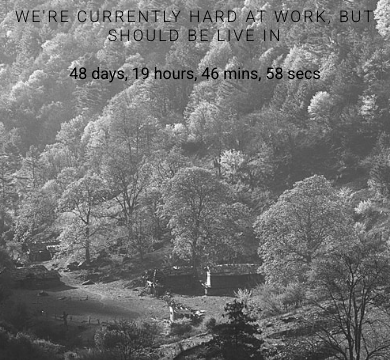
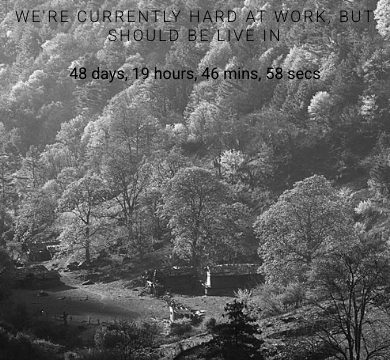
Before and after one commit to qandabats/qandabats.github.io, a plain HTML site: page index.html in a window 390 px wide. Shown: the part 484-844 px from the top of the page. Drawn offline with Linux system fonts and the light colour scheme.

Commit message:
Add a background overlay

```diff
--- a/index.html
+++ b/index.html
@@ -20,6 +20,7 @@
   <script src="countdown.js"></script>
 </head>
 <body>
+  <div class="bg-overlay">
     <div class="content">
       <img class="logo" src="Logo.png">
       <h1> Site Under Construction </h1>
@@ -27,5 +28,6 @@
       <br>
       <div id="countbox1"></div>
   </div>
+</div>
 </body>
 </html>
--- a/main.css
+++ b/main.css
@@ -11,13 +11,19 @@ body {
   background-position: right;
   text-align: center;
 }
+.bg-overlay {
+  background: rgba(255,255,255,0.2);
+  position: fixed;
+  right: 0;
+  left: 0;
+  height: 100vh;
+}
 .content {
   display: flex;
   flex-direction: column;
   align-items: center;
   justify-content: center;
   height: 100vh;
-  background: rgba(255,255,255, 0.1);
   transition: 200ms ease-in-out;
   margin: 0 auto;
 }
@@ -82,4 +88,11 @@ body {
     transition: 200ms ease-in-out;
     font-weight: 300;
   }
+  .bg-overlay {
+    background: rgba(255,255,255,0);
+    position: fixed;
+    right: 0;
+    left: 0;
+    height: 100vh;
+  }
 }
```
Lines whose indentation alone changed are shown as unchanged.
